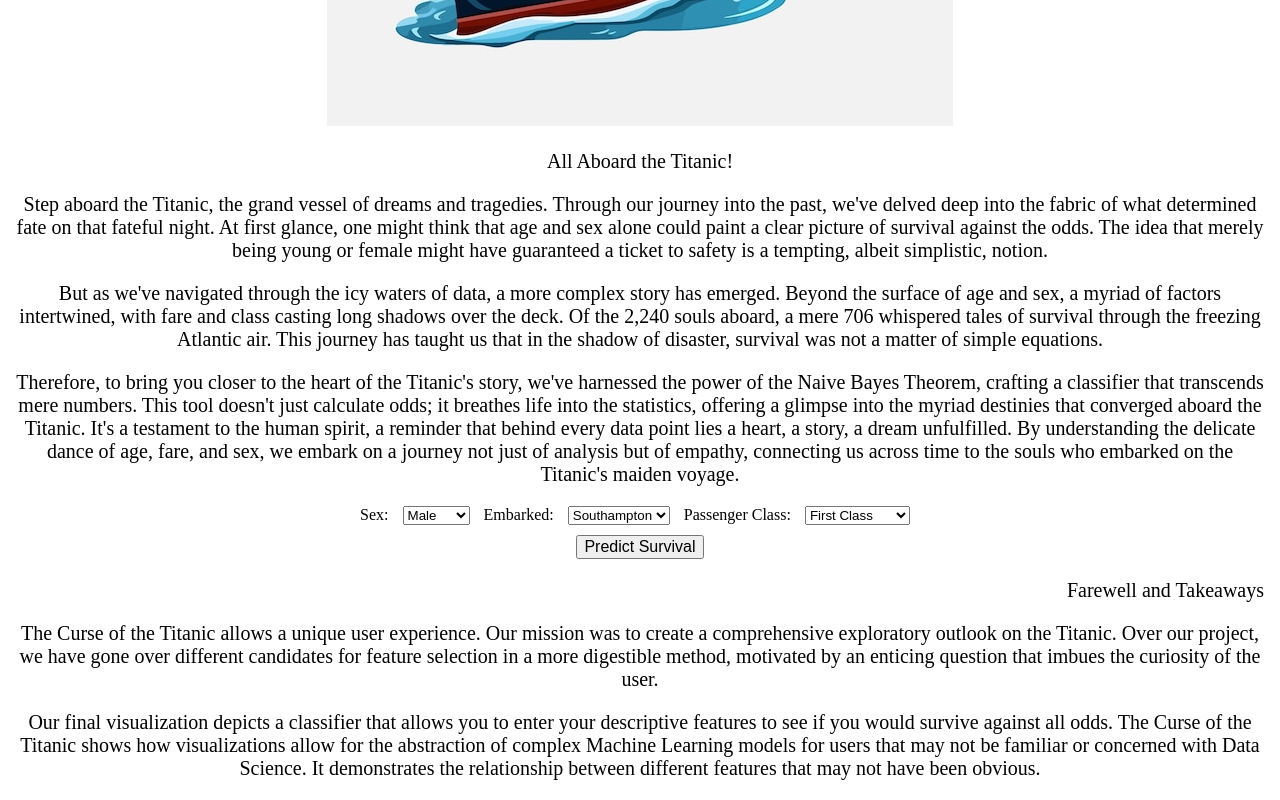
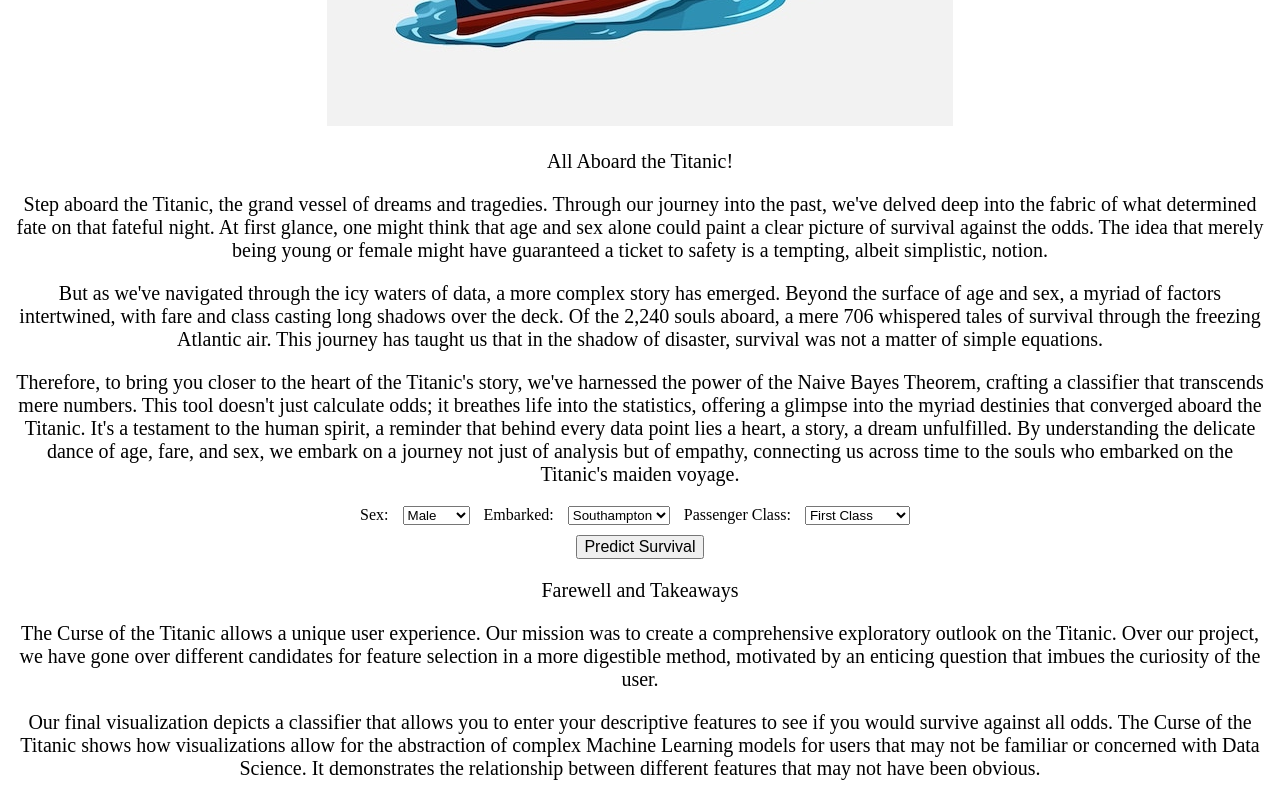
Before and after one commit to shreyasudan/titanic, a SvelteKit app: page / in a window 1280 px wide. Shown: the part 2974-3774 px from the top of the page. Built offline with nearby package versions, Linux system fonts and the light colour scheme.

Commit message:
Update App.svelte

```diff
--- a/src/components/App.svelte
+++ b/src/components/App.svelte
@@ -37,14 +37,6 @@
     font-size: 17px;
     font-weight: strong;
   }
-  h7 {
-    text-align: center;
-    font-size: 17px;
-    font-weight: strong;
-  }
-
-
-
 
 </style>
 </head>
@@ -616,7 +608,7 @@ Titanic's maiden voyage.</p>
   </style>
 
   <div id="resultContainer"></div>
-<h7 style="text-align: center; font-size: 20px; font-weight: strong"> Farewell and Takeaways </h7>
+<p style="text-align: center; font-size: 20px; font-weight: strong"> Farewell and Takeaways </p>
 <p> The Curse of the Titanic allows a unique user experience.
 Our mission was to create a comprehensive exploratory outlook on the Titanic.
 Over our project, we have gone over different candidates for feature selection in a more digestible method,
```
